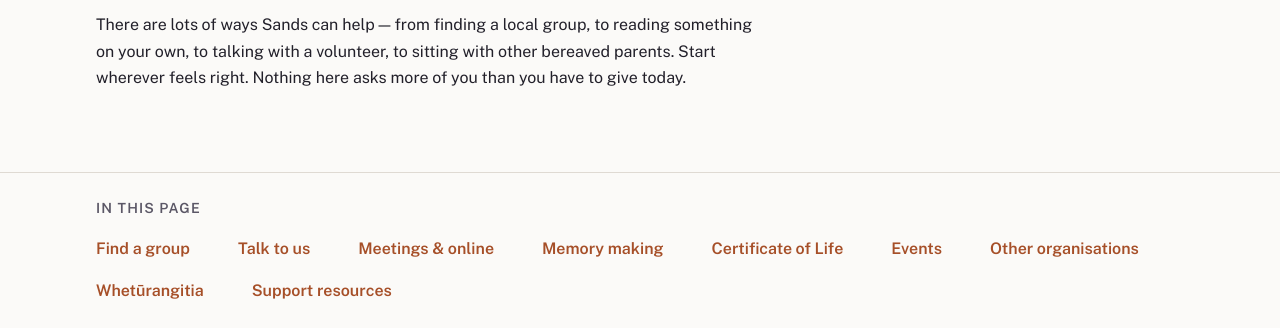
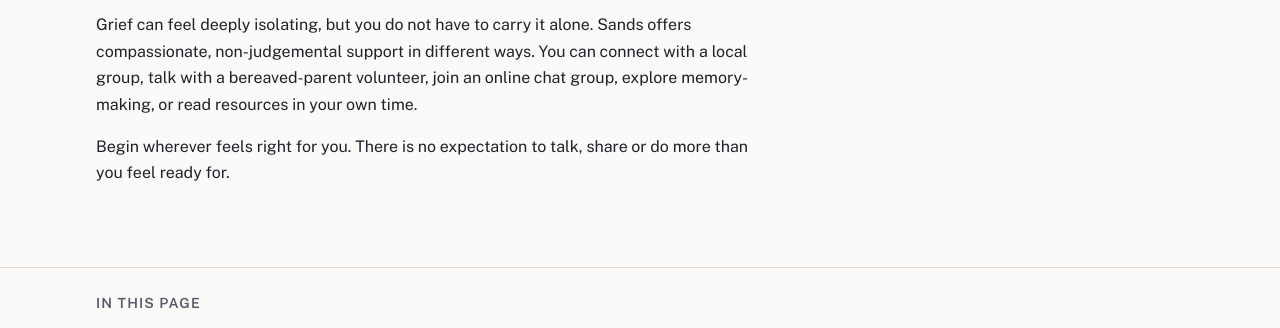
Before and after one commit to dancornwall/sandsakl, a plain HTML site: page products/national/v1-build/support/index.html in a window 1280 px wide. Shown: the part 271-599 px from the top of the page. Drawn offline with nearby package versions, Linux system fonts and the light colour scheme.

Commit message:
Update Support introduction

```diff
--- a/products/national/v1-build/support/index.html
+++ b/products/national/v1-build/support/index.html
@@ -41,7 +41,8 @@
     <div class="wrap">
       <div class="prose">
         <h1>Support</h1>
-        <p>There are lots of ways Sands can help — from finding a local group, to reading something on your own, to talking with a volunteer, to sitting with other bereaved parents. Start wherever feels right. Nothing here asks more of you than you have to give today.</p>
+        <p>Grief can feel deeply isolating, but you do not have to carry it alone. Sands offers compassionate, non-judgemental support in different ways. You can connect with a local group, talk with a bereaved-parent volunteer, join an online chat group, explore memory-making, or read resources in your own time.</p>
+        <p>Begin wherever feels right for you. There is no expectation to talk, share or do more than you feel ready for.</p>
       </div>
     </div>
   </section>
```
